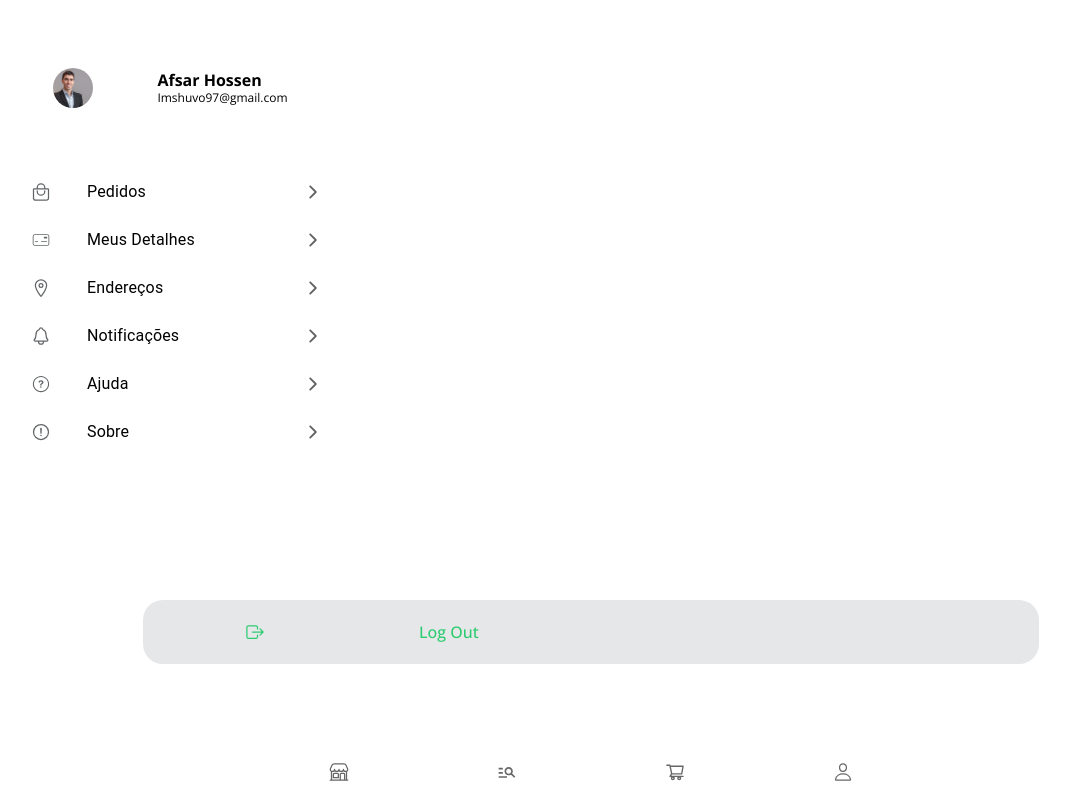
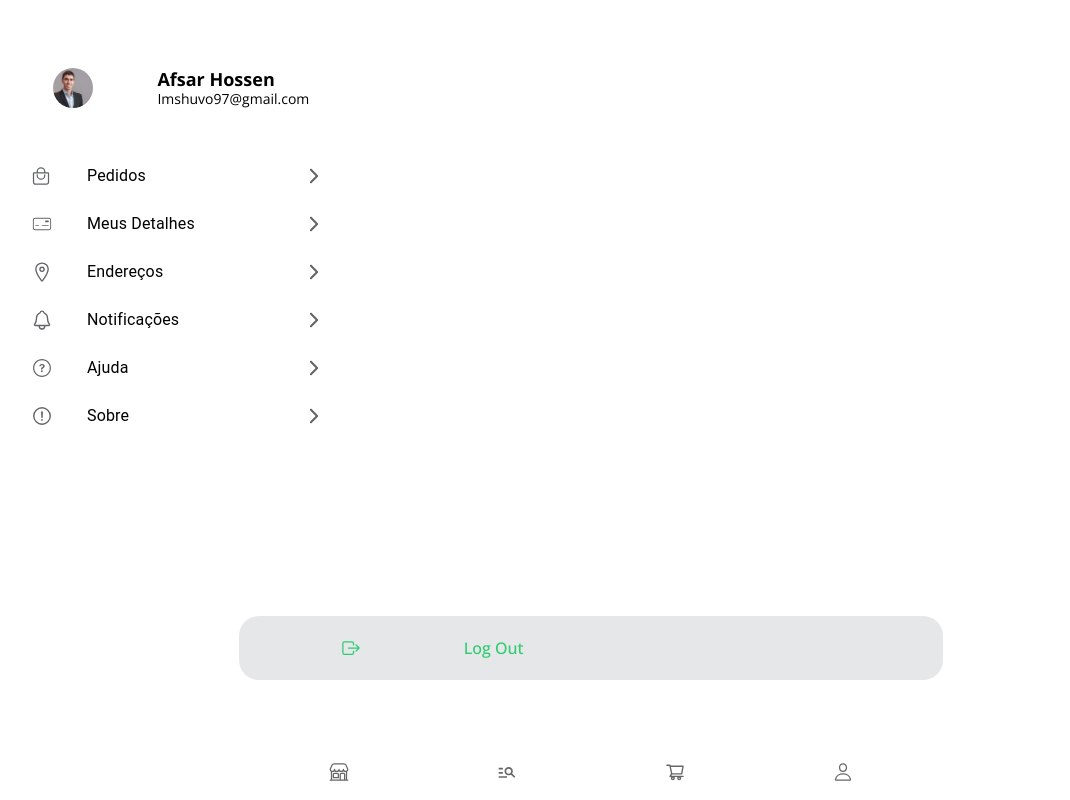
Before and after one commit to LuisaFermino/projeto-loja, a React (Create React App) app: page /Conta in a window 1280 px wide. Shown: the whole page, without its empty margins (49-1119 px from the left). Built offline with nearby package versions, Linux system fonts and the light colour scheme; a web font is replaced by a local one.

Commit message:
Correções de layout

```diff
--- a/src/componentes/Carrinho.js
+++ b/src/componentes/Carrinho.js
@@ -38,6 +38,8 @@ const Nav = styled.div`
   justify-content: center;
   z-index: 1000;
   border-bottom: 1px solid #d7dbdd;
+  position: fixed;
+  background-color: white;
 `;
 
 const Titulo = styled.div`
@@ -45,6 +47,7 @@ const Titulo = styled.div`
   font-size: 18px;
   font-weight: 400;
   letter-spacing: 3px;
+  background-color: white;
 `;
 
 const ContainerCarrinho = styled.div`
@@ -56,7 +59,7 @@ const ContainerCarrinho = styled.div`
 const Main = styled.div`
   position: relative;
   left: 0;
-  top: 0;
+  top: 10vh;
   display: flex;
   justify-content: center;
   flex-wrap: wrap;
--- a/src/componentes/Conta.js
+++ b/src/componentes/Conta.js
@@ -23,7 +23,7 @@ function Conta() {
   return (
     <Container>
       <Header>
-        <Stack direction="row" spacing={2}>
+        <Stack direction="row" spacing={3}>
           <Avatar alt="Remy Sharp" src={FotoAvatar} />
         </Stack>
         <Usuario>
@@ -39,52 +39,52 @@ function Conta() {
               <IoBagHandleOutline />
             </ListItemIcon>
             <ListItemText primary="Pedidos" />
-            <ListItemIcon sx={{ fontSize: 20, color: "#626567" }}>
+            <ListItemIcon sx={{ fontSize: 22, color: "#626567" }}>
               <IoIosArrowForward />
             </ListItemIcon>
           </ListItemButton>
           <ListItemButton>
-            <ListItemIcon sx={{ fontSize: 20, color: "#626567" }}>
+            <ListItemIcon sx={{ fontSize: 22, color: "#626567" }}>
               <CiCreditCard2 />
             </ListItemIcon>
             <ListItemText primary="Meus Detalhes" />
-            <ListItemIcon sx={{ fontSize: 20, color: "#626567" }}>
+            <ListItemIcon sx={{ fontSize: 22, color: "#626567" }}>
               <IoIosArrowForward />
             </ListItemIcon>
           </ListItemButton>
           <ListItemButton>
-            <ListItemIcon sx={{ fontSize: 20, color: "#626567" }}>
+            <ListItemIcon sx={{ fontSize: 22, color: "#626567" }}>
               <IoLocationOutline />
             </ListItemIcon>
             <ListItemText primary="Endereços" />
-            <ListItemIcon sx={{ fontSize: 20, color: "#626567" }}>
+            <ListItemIcon sx={{ fontSize: 22, color: "#626567" }}>
               <IoIosArrowForward />
             </ListItemIcon>
           </ListItemButton>
           <ListItemButton>
-            <ListItemIcon sx={{ fontSize: 20, color: "#626567" }}>
+            <ListItemIcon sx={{ fontSize: 22, color: "#626567" }}>
               <IoNotificationsOutline />
             </ListItemIcon>
             <ListItemText primary="Notificações" />
-            <ListItemIcon sx={{ fontSize: 20, color: "#626567" }}>
+            <ListItemIcon sx={{ fontSize: 22, color: "#626567" }}>
               <IoIosArrowForward />
             </ListItemIcon>
           </ListItemButton>
           <ListItemButton>
-            <ListItemIcon sx={{ fontSize: 20, color: "#626567" }}>
+            <ListItemIcon sx={{ fontSize: 22, color: "#626567" }}>
               <IoIosHelpCircleOutline />
             </ListItemIcon>
             <ListItemText primary="Ajuda" />
-            <ListItemIcon sx={{ fontSize: 20, color: "#626567" }}>
+            <ListItemIcon sx={{ fontSize: 22, color: "#626567" }}>
               <IoIosArrowForward />
             </ListItemIcon>
           </ListItemButton>
           <ListItemButton>
-            <ListItemIcon sx={{ fontSize: 20, color: "#626567" }}>
+            <ListItemIcon sx={{ fontSize: 22, color: "#626567" }}>
               <IoAlertCircleOutline />
             </ListItemIcon>
             <ListItemText primary="Sobre" />
-            <ListItemIcon sx={{ fontSize: 20, color: "#626567" }}>
+            <ListItemIcon sx={{ fontSize: 22, color: "#626567" }}>
               <IoIosArrowForward />
             </ListItemIcon>
           </ListItemButton>
@@ -117,12 +117,12 @@ const Header = styled.div`
 `;
 
 const Nome = styled.p`
-  font-size: 16px;
+  font-size: 18px;
   font-weight: 700;
   font-family: "Open Sans", sans-serif;
 `;
 const Email = styled.p`
-  font-size: 12px;
+  font-size: 14px;
   font-family: "Open Sans", sans-serif;
   font-weight: 300;
   margin-top: 0.5vh;
@@ -136,7 +136,7 @@ const Main = styled.div`
   width: 100vw;
   height: 50vh;
   position: fixed;
-  top: 20vh;
+  top: 18vh;
   left: 5vw;
 `;
 const Footer = styled.div`
@@ -145,14 +145,14 @@ const Footer = styled.div`
   align-items: center;
   width: 100vw;
   position: fixed;
-  bottom: 17vh;
+  bottom: 15vh;
   left: 0;
 `;
 
 const Botao = styled.div`
   background-color: #e5e7e9;
   border-radius: 20px;
-  width: 70vw;
+  width: 55vw;
   height: 8vh;
   display: flex;
   align-items: center;
@@ -162,7 +162,7 @@ const Botao = styled.div`
     font-family: "Open Sans", sans-serif;
     font-size: 16px;
     font-weight: 500;
-    margin-left: 12vw;
+    margin-left: 8vw;
   }
 `;
 
--- a/src/componentes/Explorar..js
+++ b/src/componentes/Explorar..js
@@ -64,30 +64,30 @@ const Titulo = styled.div`
 `;
 
 const Main = styled.div`
-  width: 92vw;
+  width: 85vw;
   height: 60vh;
-  position: fixed;
-  top: 24vh;
-  left: 4vw;
+  position: relative;
+  top: 22vh;
+  left: 8vw;
   display: flex;
   flex-wrap: wrap;
   justify-content: space-between;
 
   img {
-    width: 38vw;
-    height: 20vh;
+    width: 32vw;
+    height: 18vh;
   }
 
   p {
     font-family: "Open Sans", sans-serif;
     font-weight: 700;
-    font-size: 12px;
+    font-size: 13px;
     text-align: center;
   }
 `;
 
 const Categorias = styled.div`
-  width: 45vw;
+  width: 40vw;
   height: 27vh;
   border-bottom: 1px solid #d7dbdd;
   display: flex;
@@ -102,6 +102,7 @@ const Navbar = styled.div`
   align-items: center;
   height: 15vh;
   width: 100vw;
+  position: fixed;
 `;
 
 export default Explorar;
```
